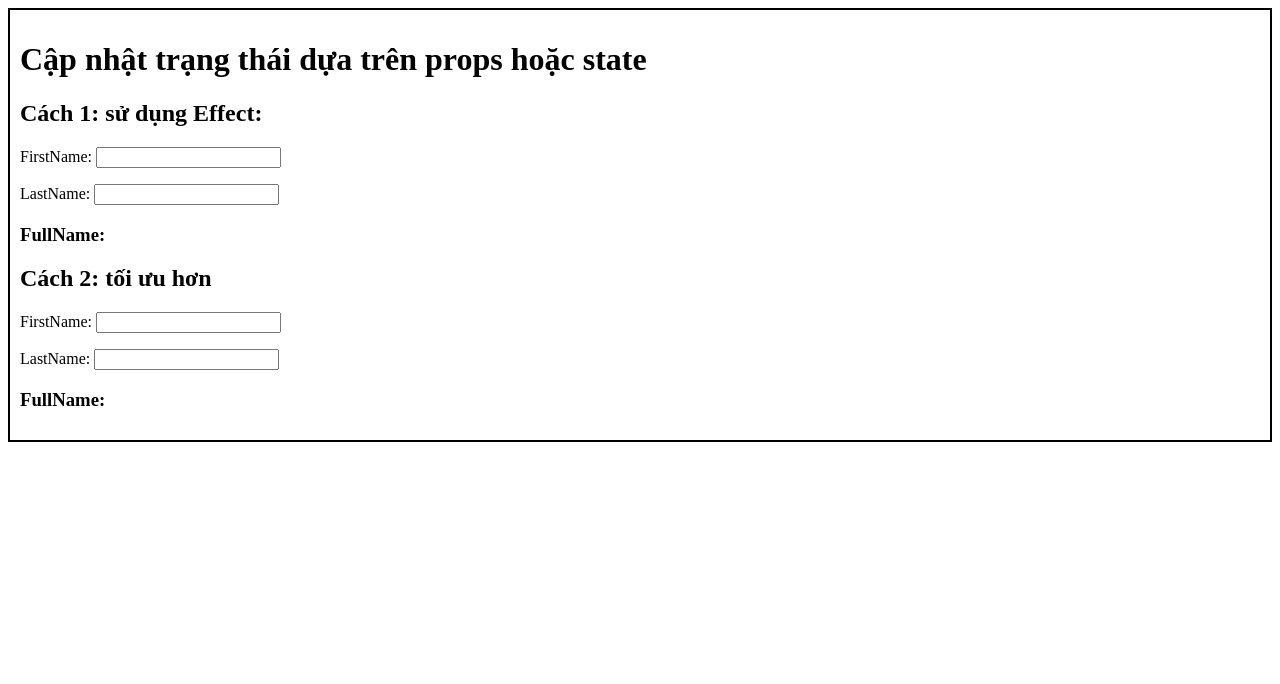
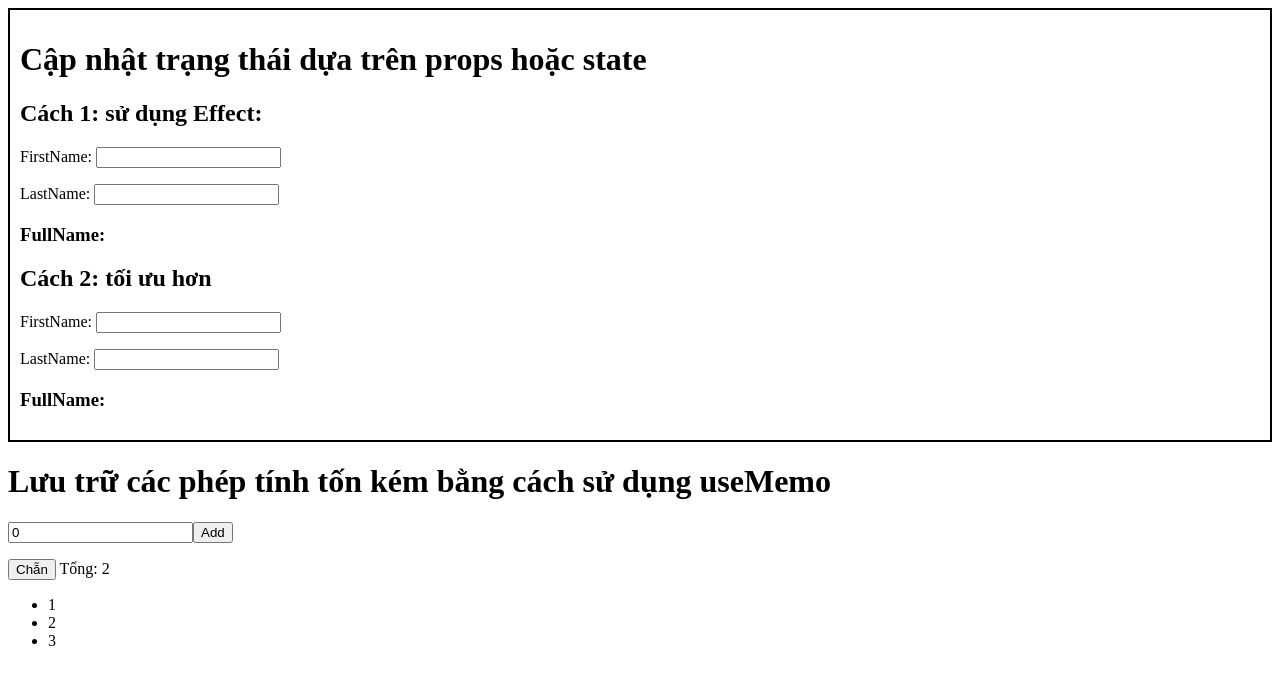
Before and after one commit to trikhaidev/self-study-fe, a React (Vite) app in the folder React/NotNeedEffect/: page / in a window 1280 px wide. Shown: the top 684 px of the page. Built offline with nearby package versions, Linux system fonts and the light colour scheme.

Commit message:
You Might Not Need an Effect
<TypeFullName>Cập nhật trạng thái dựa trên props hoặc state</TypeFullName>
      <Numbers>Lưu trữ các phép tính tốn kém bằng cách sử dụng useMemo</Numbers>

Link: https://react.dev/learn/you-might-not-need-an-effect

```diff
--- a/React/NotNeedEffect/src/App.tsx
+++ b/React/NotNeedEffect/src/App.tsx
@@ -1,11 +1,13 @@
 
 import './App.css'
+import Numbers from './components/Numbers'
 import TypeFullName from './components/TypeFullname'
 
 function App() {
   return (
     <>
       <TypeFullName>Cập nhật trạng thái dựa trên props hoặc state</TypeFullName>
+      <Numbers>Lưu trữ các phép tính tốn kém bằng cách sử dụng useMemo</Numbers>
     </>
   )
 }
--- /dev/null
+++ b/React/NotNeedEffect/src/components/Numbers.tsx
@@ -0,0 +1,79 @@
+import type React from "react"
+import { useMemo, useState } from "react";
+
+type NumbersProps = {
+    children: React.ReactNode
+}
+export default function Numbers({children}: NumbersProps) {
+    const [odd, setOdd] = useState(false);
+    const [number,setNumber] = useState(0);
+    const [numbers, setNumbers] = useState([1,2,3]);
+    function handleAddNumber(){
+        setNumbers(
+            [
+                ...numbers,
+                number
+            ]
+        );
+    }
+    return (
+        <div>
+            <h1>{children}</h1>
+            <input type="number" value={number} onChange={e => setNumber(parseInt(e.currentTarget.value))}/>
+            <button onClick={handleAddNumber}>Add</button>
+            <br />
+            <p>
+                <button onClick={() => setOdd(!odd)}>{odd ? 'Lẻ' : 'Chẵn'}</button>
+                {' '}
+                <Sum numbers={numbers} odd={odd}></Sum>
+            </p>
+            <ShowListNumber numbers={numbers}></ShowListNumber>
+        </div>
+    );
+}
+
+type ShowNumberListProps = {
+    numbers:number[],
+    odd:boolean
+}
+function Sum({numbers,odd}:ShowNumberListProps){
+    console.log('Render Sum component');
+
+    const total = useMemo(() => {
+        console.log(`Tính tổng số ${odd ? 'lẻ' : 'chẵn'}`);
+
+        return numbers.filter(n => {
+            if(odd){
+                return n % 2 !== 0;
+            }
+            return n % 2 === 0;
+        }).reduce((prev, curr) => {
+            return prev + curr;
+        },0);
+
+    },[numbers,odd]);
+
+    /**
+     * useMemo sẽ lưu trữ lại kết quả tính toán trước đó. Ở lần render tiếp theo, nếu numbers và odd không thay đổi thì useMemo sẽ không
+     * thực hiện tính toán lại mà sẽ trả về kết quả tính toán trước đó. useMemo chỉ thực hiện lại khi numbers hoặc odd thay đổi.
+     *
+     * Lưu ý: useMemo không giúp cho function tính sum nhanh hơn, nó chỉ giúp bỏ qua việc tính toán không cần thiết.
+     */
+
+    return (
+        <>Tổng: {total}</>
+    );
+}
+
+type ShowListNumberProps = {
+    numbers:number[]
+}
+function ShowListNumber({numbers}:ShowListNumberProps){
+    return (
+        <ul>
+            {
+                numbers.map((n,i) => <li key={i}>{n}</li>)
+            }
+        </ul>
+    );
+}
```
Also changed, not shown: React/NotNeedEffect/src/components/TypeFullName.tsx (+8 -0 lines).
